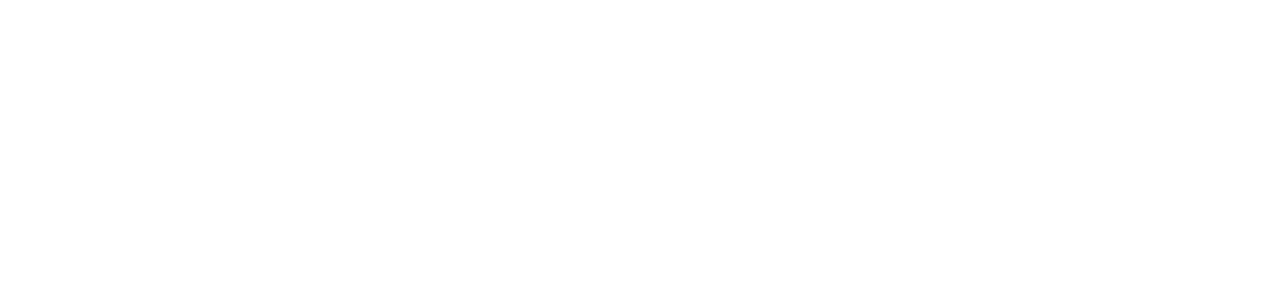
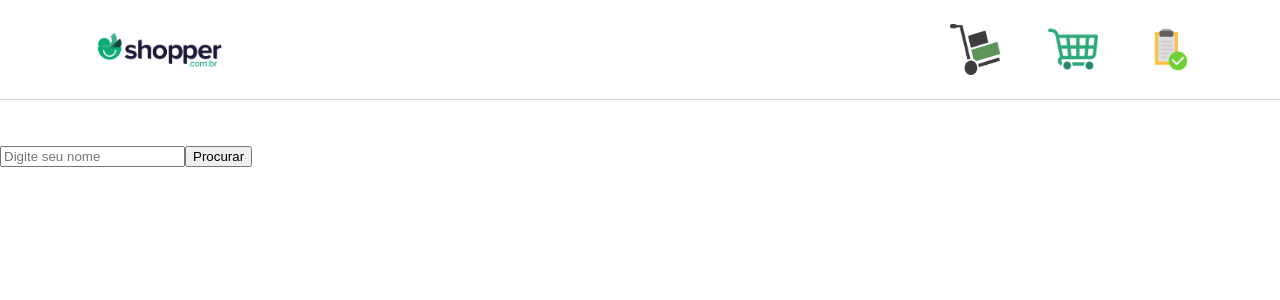
Before and after one commit to DiogoB0mfim/teste-tecnico-shopper, a React (Create React App) app in the folder front/: page /myOrders in a window 1280 px wide. Before the commit this address had no page. Shown: the top 300 px of the page. Built offline with nearby package versions, Linux system fonts and the light colour scheme.

Commit message:
update: order page

```diff
--- a/front/src/Global/GlobalState.js
+++ b/front/src/Global/GlobalState.js
@@ -5,16 +5,31 @@
 const GlobalState = (props) => {
   const [stock, setStock] = useState();
   const [cart, setCart] = useState([]);
+  const [orders, setOrders] = useState([]);
 
   const BASE_URL = "http://localhost:3003";
 
-  // Requisição de mostrar todo estoque
+  // Requisição para mostrar todo estoque
   const getStock = () => {
     axios
       .get(`${BASE_URL}/stock`)
 
       .then((response) => {
         setStock(response.data.message);
+      })
+
+      .catch((error) => {
+        console.log(error.message);
+      });
+  };
+
+  // Requisição para mostrar todos pedidos de um cliente
+  const getUserOrder = (userName) => {
+    axios
+      .get(`${BASE_URL}/user-purchases/${userName}`)
+
+      .then((response) => {
+        setOrders(response.data.message);
       })
 
       .catch((error) => {
@@ -141,16 +156,18 @@
     // Estados
     stock,
     cart,
+    orders,
 
     // Requisições
     getStock,
     postOrder,
+    getUserOrder,
 
     // Funções
     addToCart,
     addMoreProduct,
     removeMoreProduct,
-    removeAllProduct
+    removeAllProduct,
   };
 
   return (
--- a/front/src/Pages/Cart/StyledCart.js
+++ b/front/src/Pages/Cart/StyledCart.js
@@ -85,10 +85,10 @@
 
 // Estilização botão de deletar produto
 export const ButtonDelete = styled.button`
-  background-color: #ff0000;
-  color: #ffff;
+  background-color: #ffff;
+  color: #ff0000;
   font-weight: bolder;
-  border: none;
+  border: 1px solid #ff0000;
   padding: 5px;
   border-radius: 5px;
   cursor: pointer;
--- /dev/null
+++ b/front/src/Pages/Orders/Orders.js
@@ -0,0 +1,39 @@
+import * as S from "./StyledOrders";
+import Header from "../../Components/Header/Header";
+import { useContext, useState } from "react";
+import GlobalStateContext from "../../Global/GlobalStateContext";
+
+const Orders = () => {
+  const { orders, getUserOrder } = useContext(GlobalStateContext);
+  const [userName, setUserName] = useState("");
+
+  const onChangeName = (event) => {
+    setUserName(event.target.value);
+  };
+
+  const ordersList = orders && orders.map((item) => {
+      return (
+            <div>
+                <p>{item.id_purchase}</p>
+                <p>{item.qty_product}</p>
+                <p>{item.customer_name}</p>
+            </div>
+        );
+    });
+
+  return (
+    <>
+      <Header />
+      <input
+        placeholder="Digite seu nome"
+        value={userName}
+        onChange={onChangeName}
+      />
+      <button onClick={() => getUserOrder(userName)}>Procurar</button>
+
+      {ordersList}
+    </>
+  );
+};
+
+export default Orders;
--- a/front/src/Router/Router.js
+++ b/front/src/Router/Router.js
@@ -2,6 +2,7 @@
 import Home from "../Pages/Home/Home";
 import Cart from "../Pages/Cart/Cart";
 import Stock from "../Pages/Stock/Stock";
+import Orders from "../Pages/Orders/Orders";
 
 const Router = () => {
     return (
@@ -10,6 +11,7 @@
                 <Route index element={<Home/>}/>
                 <Route path="/cart" element={<Cart/>}/>
                 <Route path="/stock" element={<Stock/>}/>
+                <Route path="/myOrders" element={<Orders/>}/>
             </Routes>
         </BrowserRouter>
     )
```
Also changed, not shown: front/src/Pages/Orders/StyledOrders.js (added).
